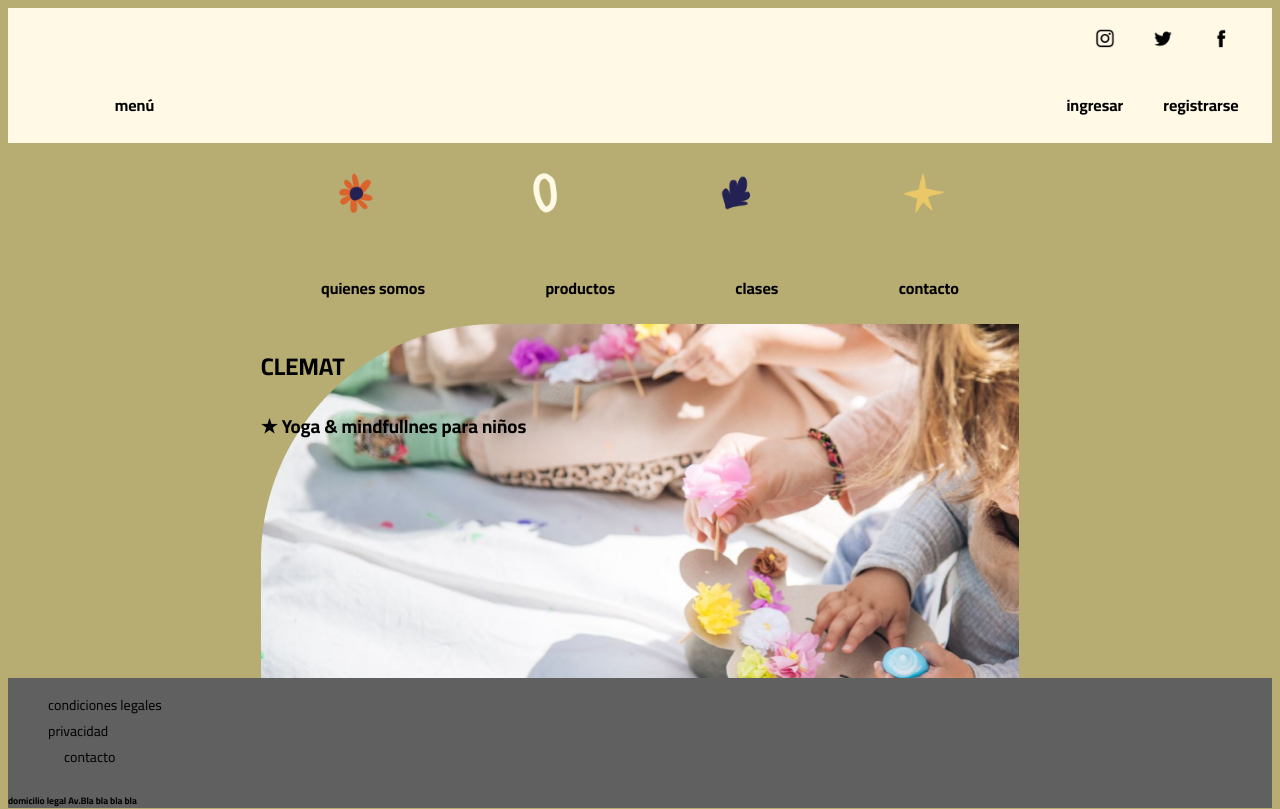
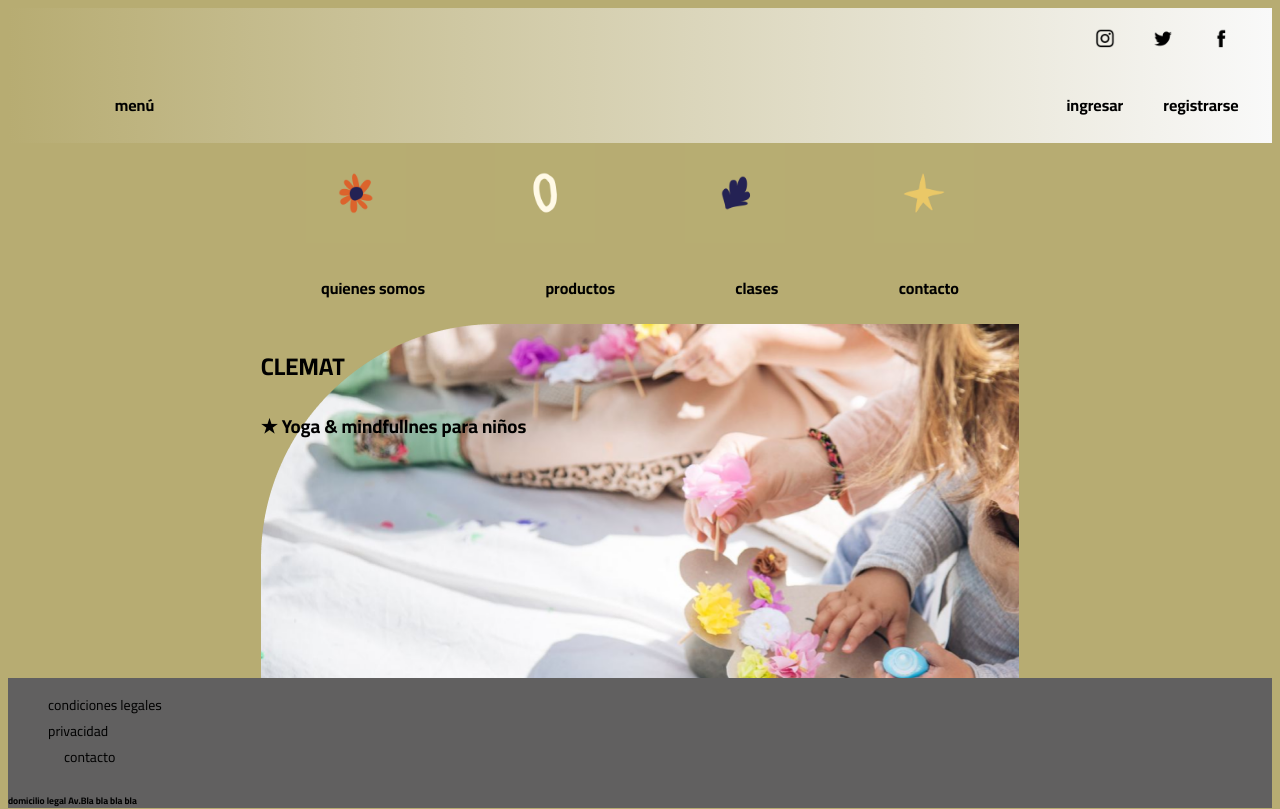
Before and after one commit to tomiarg/coderAnimateMerge, a plain HTML site: page indexAnimate.html in a window 1280 px wide. Drawn offline with Linux system fonts and the light colour scheme; files whose address does not match are found by name.

Commit message:
gradienterama

```diff
--- a/styleAnimate.css
+++ b/styleAnimate.css
@@ -8,7 +8,7 @@ body{
     font-family: 'Cairo', sans-serif;
 }
 .menuFijo, .menuFijoC{
-    background-color: #FFF9E6;
+    background: linear-gradient(to right, #B7AC72, #f9f9f9 )
 }
 ul{
     list-style: none;
```
